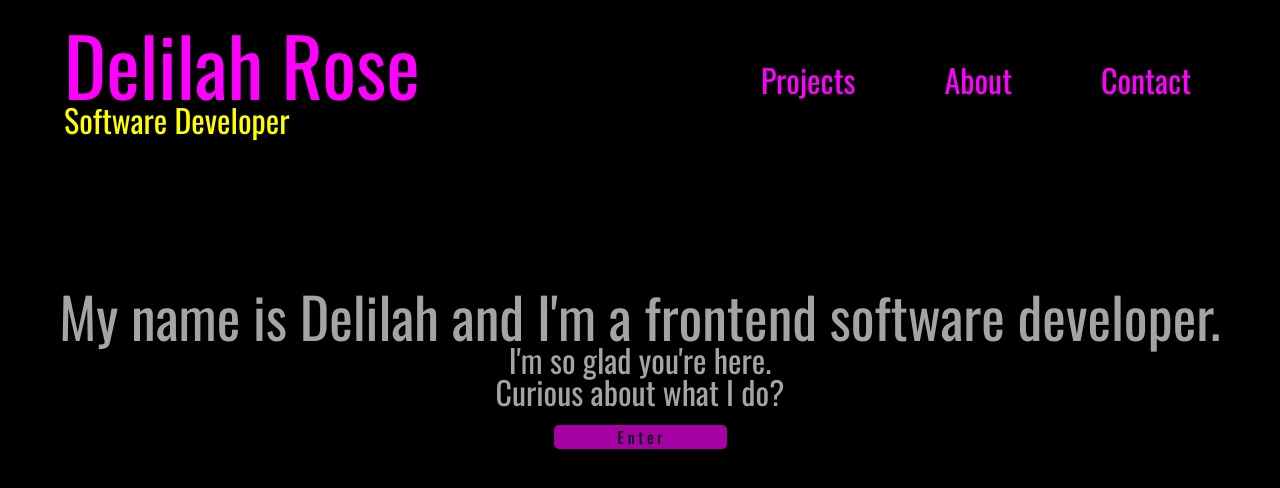
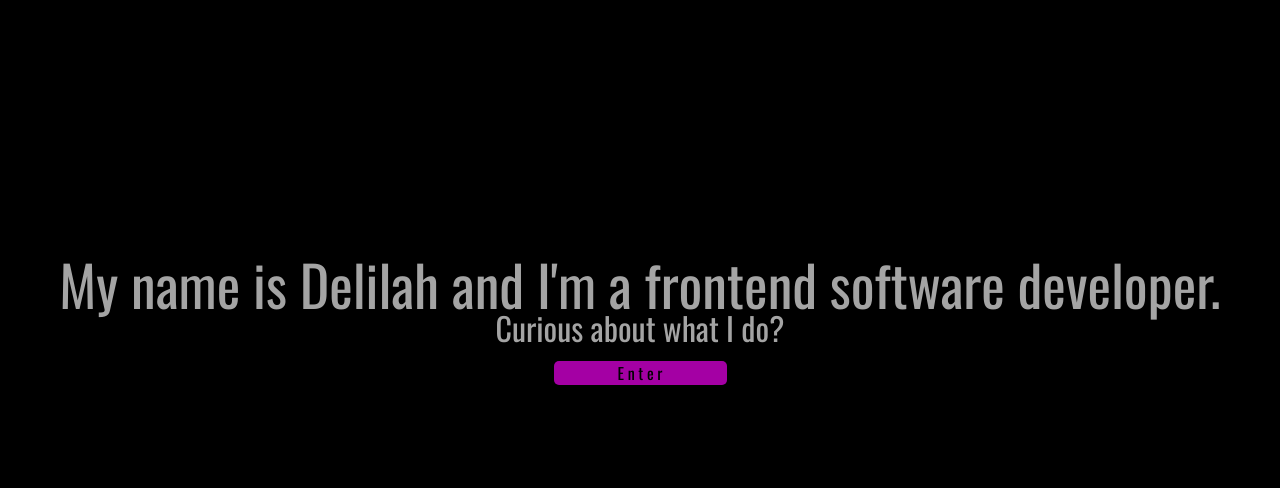
Before and after one commit to delilahrois/portfolio, a React (Create React App) app: page / in a window 1280 px wide. Shown: the top 488 px of the page. Built offline with nearby package versions, Linux system fonts and the light colour scheme.

Commit message:
Change formatting so header only displays once site has been entered. Home screen displays without header

```diff
--- a/src/App.js
+++ b/src/App.js
@@ -2,7 +2,6 @@ import React, { useState, useEffect } from 'react';
 import { Routes, Route } from 'react-router-dom';
 import './App.scss';
 import Home from './components/Home/Home';
-import Nav from './components/Nav/Nav';
 import Projects from './components/Projects/Projects';
 import About from './components/About/About';
 import Contact from './components/Contact/Contact';
@@ -27,7 +26,6 @@ const App = () => {
 
   return (
     <div className="app">
-      <Nav/>
       <Routes>
         <Route path="/" element={page}></Route>
         <Route path="/projects" element={<Projects/>}></Route>
--- a/src/components/Home/Home.js
+++ b/src/components/Home/Home.js
@@ -9,7 +9,6 @@ const Home = () => {
     <div className="home">
       <div className="home-txt-container">
         <h1>My name is Delilah and I'm a frontend software developer.</h1>
-        <p>I'm so glad you're here.</p>
         <p>Curious about what I do?</p>
         <Link to="/about"><button className="enter-btn">E n t e r</button></Link>
       </div>
--- a/src/components/Home/Home.scss
+++ b/src/components/Home/Home.scss
@@ -3,13 +3,13 @@
 .home {
   background-color: black;
   color: white;
-  height: 70%;
+  height: 90%;
   display: flex;
   justify-content: center;
 }
 
 .home-txt-container {
-  padding: 10% 0;
+  padding: 20% 0;
   display: flex;
   flex-direction: column;
   align-items: center;
--- a/src/components/Projects/Projects.js
+++ b/src/components/Projects/Projects.js
@@ -1,9 +1,16 @@
 import React from 'react';
+import Nav from '../Nav/Nav';
+import './Projects.scss';
 
 const Projects = () => {
 
   return (
-    <p>Projects page</p>
+    <>
+      <Nav/>
+      <div className="projects">
+        <p>Projects</p>
+      </div>
+    </>
   )
 }
 
--- a/src/components/Projects/Projects.scss
+++ b/src/components/Projects/Projects.scss
@@ -0,0 +1,3 @@
+.projects {
+  color: white;
+}
--- a/src/components/Welcome/Welcome.scss
+++ b/src/components/Welcome/Welcome.scss
@@ -1,7 +1,7 @@
 @import '../../styles/variables.scss';
 
 .welcome-container {
-  height: 70%;
+  height: 90%;
   display: flex;
   justify-content: center;
   font-size: $huge;
@@ -10,7 +10,7 @@
 .welcome-txt {
   color: white;
   font-family: $font;
-  padding: 10% 0;
+  padding: 20% 0;
   animation: fade 4s linear;
 }
 
```
